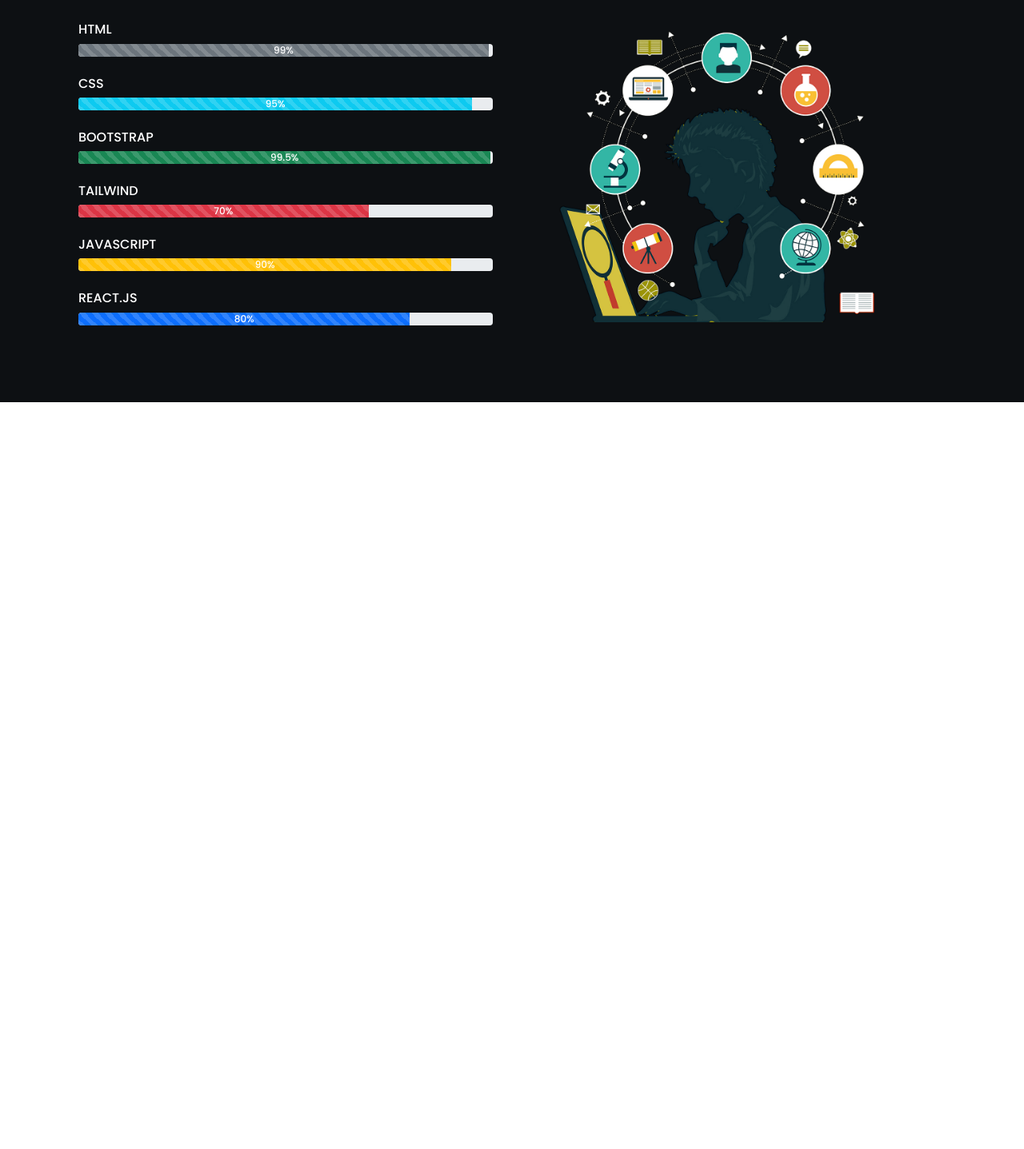
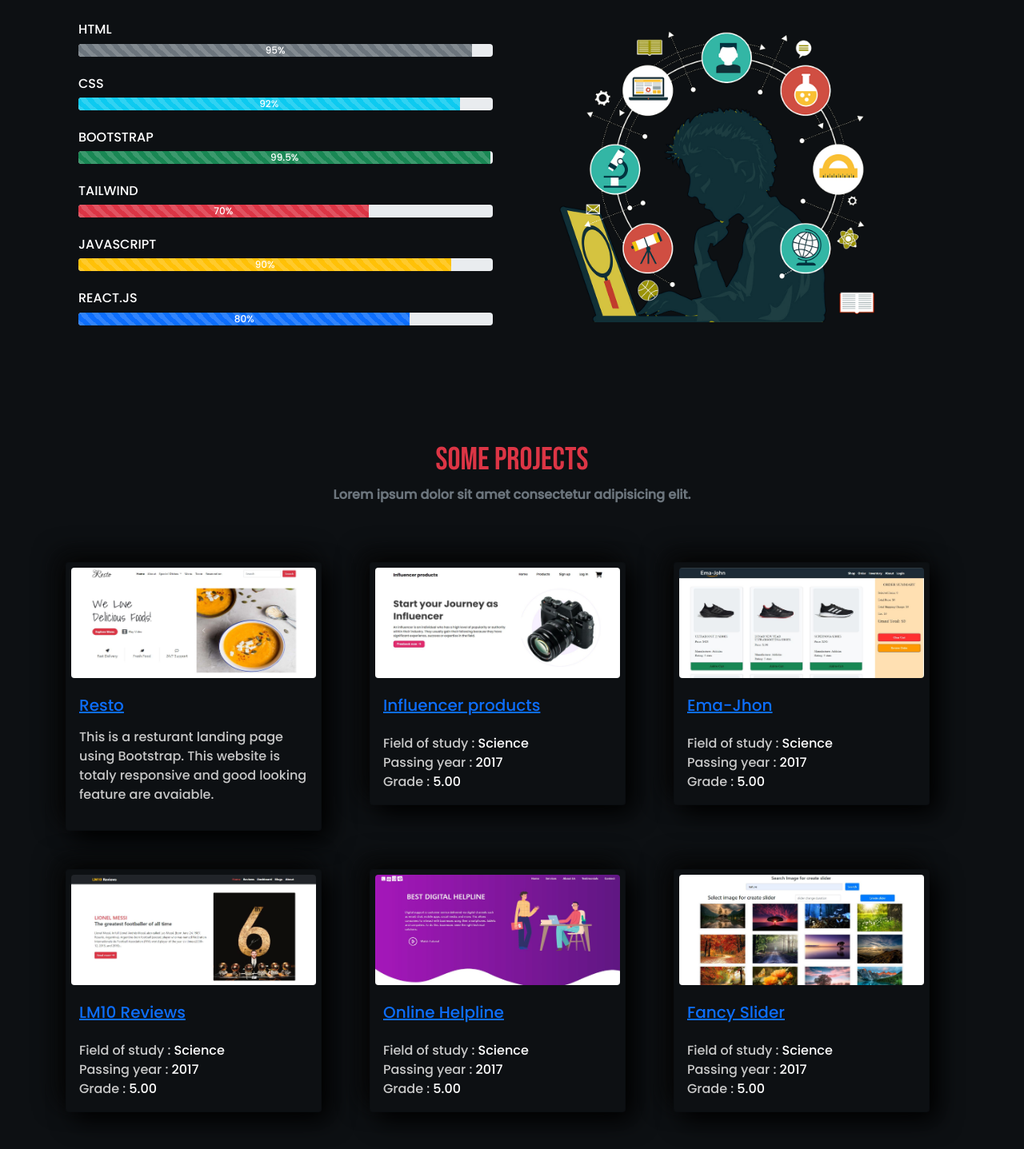
Before and after one commit to sayemhossain/shayemhossain, a plain HTML site: page index.html in a window 1280 px wide. Shown: the part 1914-3351 px from the top of the page at 80% size. Before the commit the page ends 2417 px from the top, so only its background shows below. Drawn offline with nearby package versions, Linux system fonts and the light colour scheme; a web font is replaced by a local one.

Commit message:
new code added

```diff
--- a/index.html
+++ b/index.html
@@ -186,7 +186,7 @@
                                 <div class="progress">
                                     <div class="progress-bar bg-secondary progress-bar-striped progress-bar-animated"
                                         role="progressbar" aria-valuenow="75" aria-valuemin="34" aria-valuemax="100"
-                                        style="width: 99%">99%</div>
+                                        style="width: 95%">95%</div>
                                 </div>
                             </div>
                             <div class="my-4">
@@ -194,7 +194,7 @@
                                 <div class="progress">
                                     <div class="progress-bar bg-info progress-bar-striped progress-bar-animated"
                                         role="progressbar" aria-valuenow="75" aria-valuemin="34" aria-valuemax="100"
-                                        style="width: 95%">95%</div>
+                                        style="width: 92%">92%</div>
                                 </div>
                             </div>
                             <div class="my-4">
@@ -237,6 +237,89 @@
                 </div>
             </div>
         </section>
+        <!-- Resume section end -->
+        <!-- project section start -->
+        <section id="projects" class="py-5 primary-color">
+            <div class="container">
+                <div class="text-center fw-bold mb-5">
+                    <h1 class="section-heading text-danger" style="font-family: 'Bebas Neue', cursive;">Some Projects
+                    </h1>
+                    <p class="text-secondary">Lorem ipsum dolor sit amet consectetur adipisicing elit.</p>
+                </div>
+                <div class="row">
+                    <div class="col-lg-4">
+                        <div class="card edu-card primary-color text-white my-4" style="width: 20rem;">
+                            <img src="./img/resto.JPG" class="card-img-top img-fluid edu-img" alt="...">
+                            <div class="card-body secondary-color">
+                                <h5 class="card-title"><a href="https://sayemhossain.github.io/resto/">Resto</a></h5>
+                                <p class="mt-3">
+                                    This is a resturant landing page using Bootstrap. This website is totaly responsive and good looking feature are avaiable.
+                                </p>
+                            </div>
+                        </div>
+                    </div>
+                    <div class="col-lg-4">
+                        <div class="card edu-card primary-color text-white my-4" style="width: 20rem;">
+                            <img src="./img/influencer.JPG" class="card-img-top img-fluid edu-img" alt="...">
+                            <div class="card-body secondary-color">
+                                <h5 class="card-title"><a href="https://sayemhossain.github.io/influencer-gear/">Influencer products</a></h5>
+                                <p class="mt-4 mb-0 py-0">Field of study : <span class="text-white">Science</span></p>
+                                <p class="card-text my-0 py-0">Passing year : <span class="text-white">2017</span></p>
+                                <p class="my-0 py-0">Grade : <span class="text-white">5.00</span></p>
+                            </div>
+                        </div>
+                    </div>
+                    <div class="col-lg-4">
+                        <div class="card edu-card primary-color text-white my-4" style="width: 20rem;">
+                            <img src="./img/ema-jhon.JPG" class="card-img-top img-fluid edu-img" alt="...">
+                            <div class="card-body secondary-color">
+                                <h5 class="card-title"><a href="https://responsive-ema-jhon.web.app/">Ema-Jhon</a></h5>
+                                <p class="mt-4 mb-0 py-0">Field of study : <span class="text-white">Science</span></p>
+                                <p class="card-text my-0 py-0">Passing year : <span class="text-white">2017</span></p>
+                                <p class="my-0 py-0">Grade : <span class="text-white">5.00</span></p>
+                            </div>
+                        </div>
+                    </div>
+                </div>
+                <div class="row">
+                    <div class="col-lg-4">
+                        <div class="card edu-card primary-color text-white my-4" style="width: 20rem;">
+                            <img src="./img/messi.JPG" class="card-img-top img-fluid edu-img" alt="...">
+                            <div class="card-body secondary-color">
+                                <h5 class="card-title"><a href="https://lionel-messi-infoo.netlify.app/">LM10 Reviews</a></h5>
+                                <p class="mt-4 mb-0 py-0">Field of study : <span class="text-white">Science</span></p>
+                                <p class="card-text my-0 py-0">Passing year : <span class="text-white">2017</span></p>
+                                <p class="my-0 py-0">Grade : <span class="text-white">5.00</span></p>
+                            </div>
+                        </div>
+                    </div>
+                    <div class="col-lg-4">
+                        <div class="card edu-card primary-color text-white my-4" style="width: 20rem;">
+                            <img src="./img/digital.JPG" class="card-img-top img-fluid edu-img" alt="...">
+                            <div class="card-body secondary-color">
+                                <h5 class="card-title"><a href="https://bike-matcher-with-localstorage.netlify.app/">Online Helpline</a></h5>
+                                <p class="mt-4 mb-0 py-0">Field of study : <span class="text-white">Science</span></p>
+                                <p class="card-text my-0 py-0">Passing year : <span class="text-white">2017</span></p>
+                                <p class="my-0 py-0">Grade : <span class="text-white">5.00</span></p>
+                            </div>
+                        </div>
+                    </div>
+                    <div class="col-lg-4">
+                        <div class="card edu-card primary-color text-white my-4" style="width: 20rem;">
+                            <img src="./img/slider.JPG" class="card-img-top img-fluid edu-img" alt="...">
+                            <div class="card-body secondary-color">
+                                <h5 class="card-title"><a href="https://sayemhossain.github.io/fancy-slider/">Fancy Slider</a></h5>
+                                <p class="mt-4 mb-0 py-0">Field of study : <span class="text-white">Science</span></p>
+                                <p class="card-text my-0 py-0">Passing year : <span class="text-white">2017</span></p>
+                                <p class="my-0 py-0">Grade : <span class="text-white">5.00</span></p>
+                            </div>
+                        </div>
+                    </div>
+                </div>
+            </div>
+
+        </section>
+        <!-- project section end -->
 
     </main>
 
```
Also changed, not shown: img/bike.JPG (added), img/digital.JPG (added), img/ema-jhon.JPG (added), img/influencer.JPG (added), img/messi.JPG (added), img/resto.JPG (added), img/slider.JPG (added).
